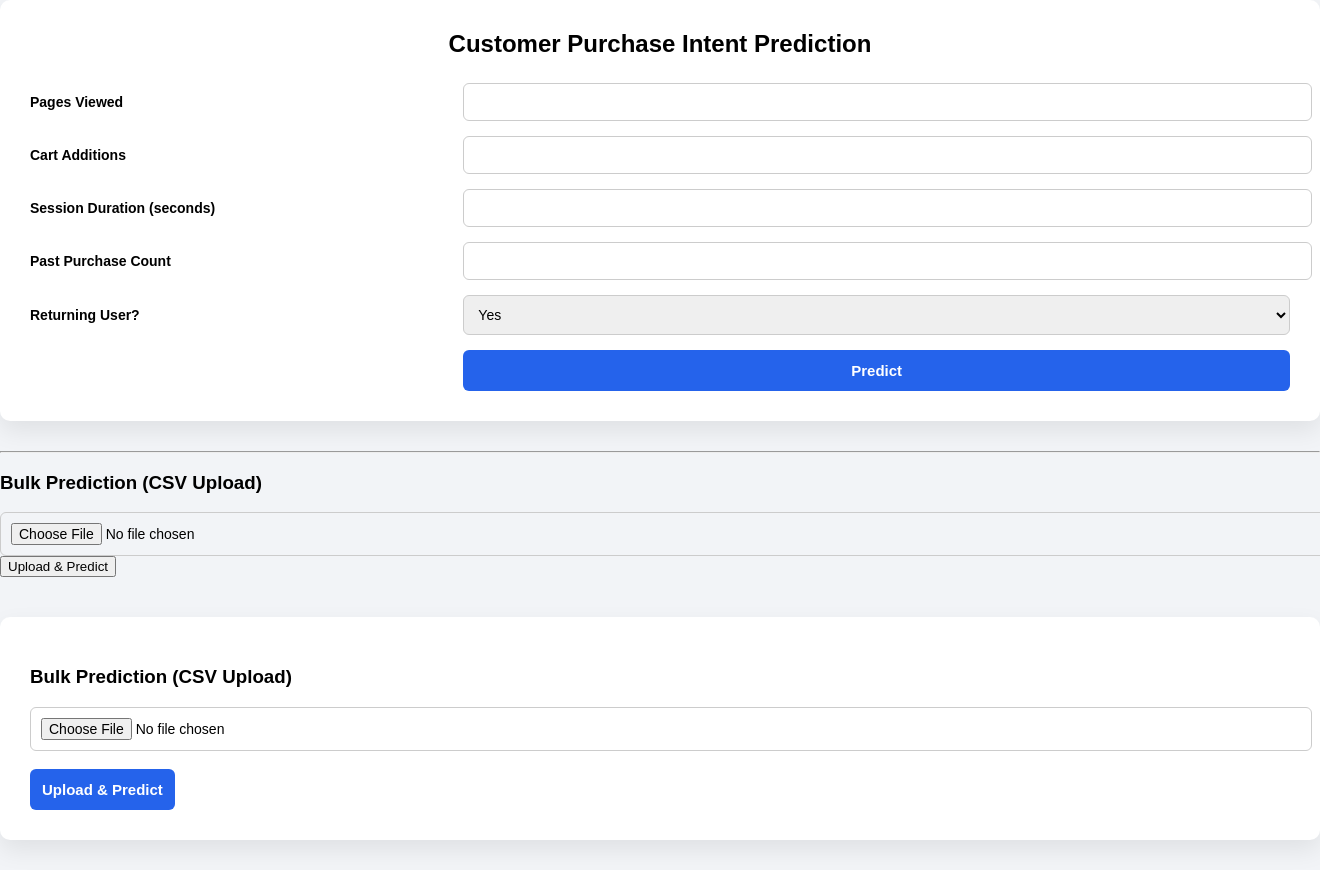
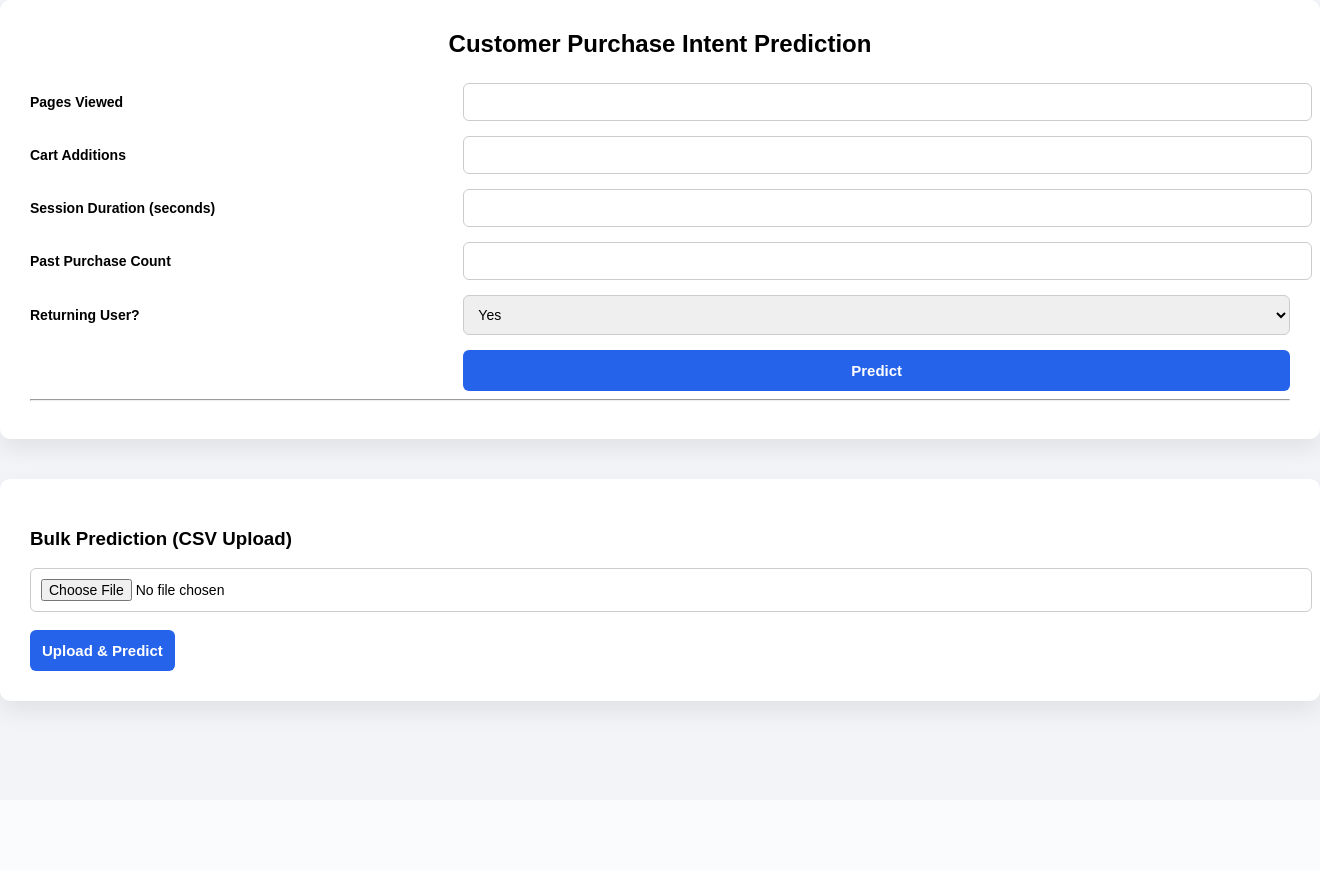
Before and after one commit to Publiouse2005/E-commerce-customer-purchase-prediction, a FastAPI app: page / in a window 1320 px wide; the page is wider, and only the part inside the window is pictured. After the commit the page ends 719 px from the top of that part, so only its background shows below. Run offline with FastAPI, Linux system fonts and the light colour scheme; parts of the project's set-up code (start-up, migrations or seed data) failed here and were passed over.

Commit message:
Fix UI: remove duplicate CSV upload section

```diff
--- a/templates/index.html
+++ b/templates/index.html
@@ -131,15 +131,9 @@
         <button type="submit" class="primary-btn">Predict</button>
 
     </form>
-</div>
+
 <hr>
 
-<h3>Bulk Prediction (CSV Upload)</h3>
-
-<form action="/predict_csv" method="post" enctype="multipart/form-data">
-    <input type="file" name="file" accept=".csv" required>
-    <button type="submit">Upload & Predict</button>
-</form>
 
 {% if error %}
 <p style="color:red;"><strong>{{ error }}</strong></p>
```
